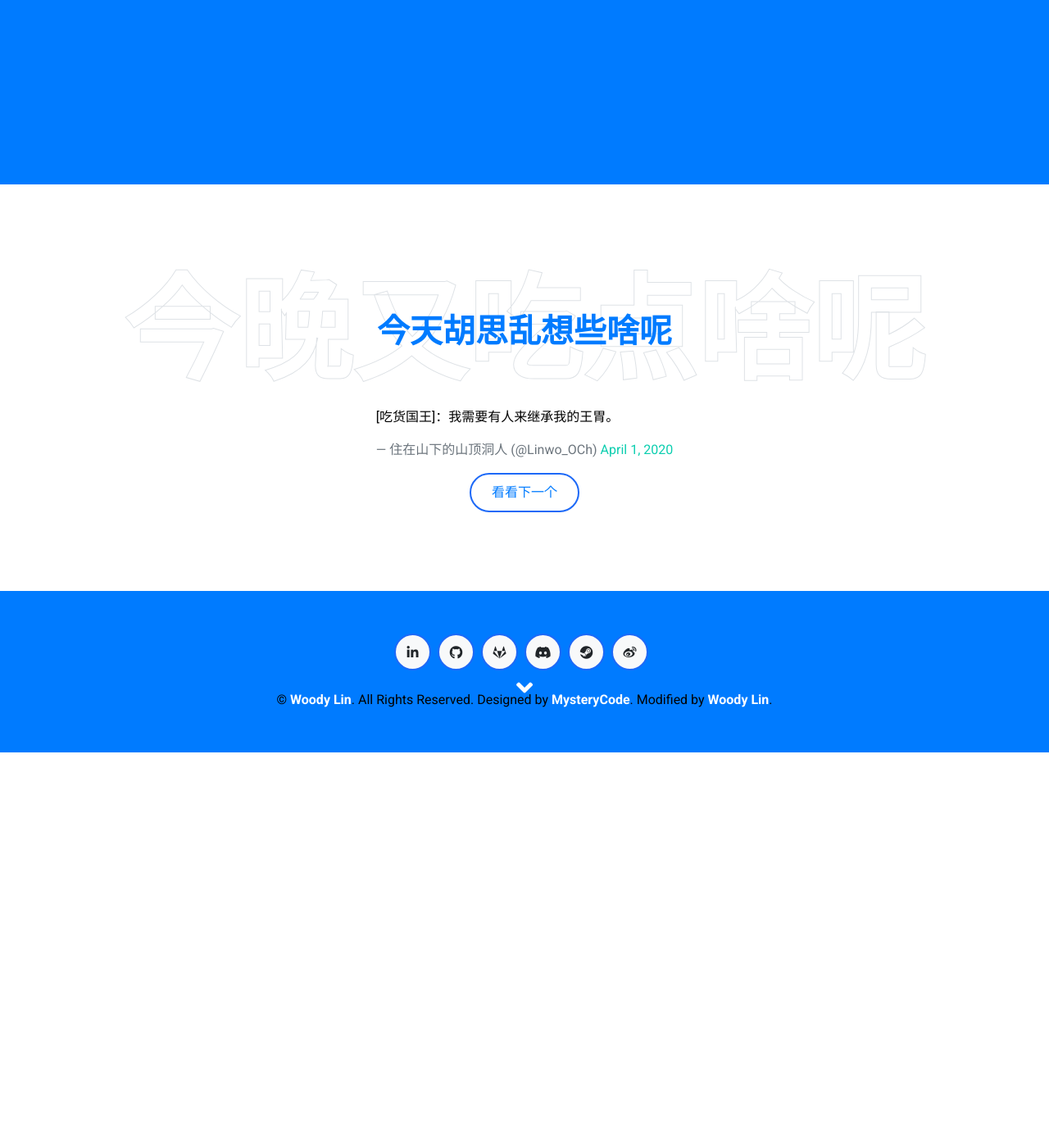
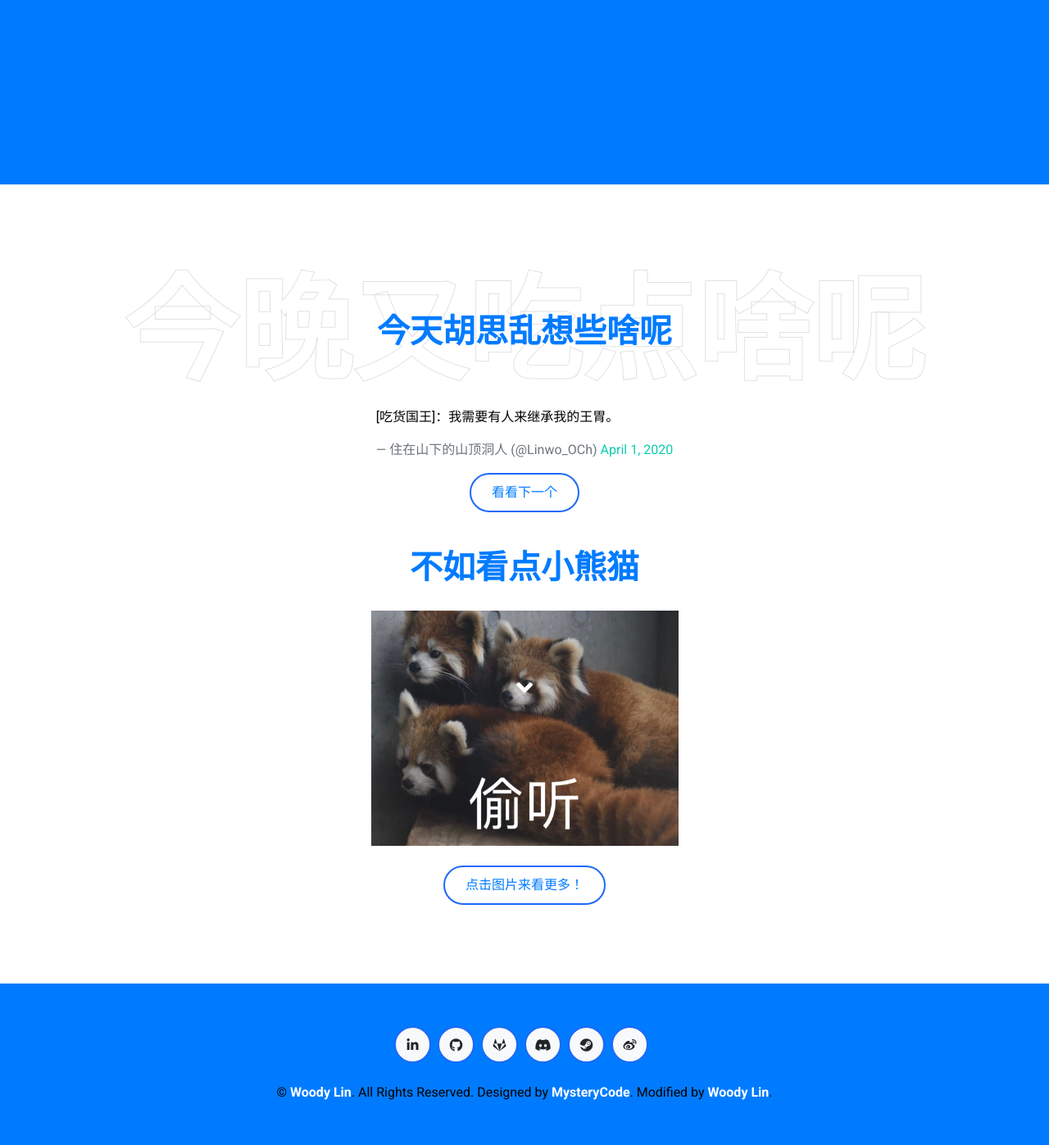
Before and after one commit to WoodyLinwc/WoodyLinwc.github.io, a Jekyll site: the page built from moyu.md, in a window 1280 px wide. Shown: the whole page at 82% size. Built offline with Jekyll 4.4.1, drawn with Linux system fonts in a browser that asks for light colours; nearby versions of some CDN libraries; comment, search, counter and statistics services are not loaded; before the commit the page ends 918 px from its top, so only the background shows below that.

Commit message:
moyu section updated

```diff
--- a/css/style.css
+++ b/css/style.css
@@ -330,3 +330,17 @@ h1,h2,h3,h4,h5,h6,p{
   display: block;
   margin: 0 auto;
 }
+
+/*====================== Redpanda Section ==================*/
+#image-container {
+  display: flex;
+  justify-content: center;
+  align-items: center;
+}
+
+.img-scale-down {
+  width: 30%;
+  height: 30%;
+  object-fit: scale-down;
+  overflow: hidden;
+}
--- /dev/null
+++ b/js/meme.js
@@ -0,0 +1,10 @@
+// https://compressjpeg.com/
+
+function generateRandomImage() {
+    const imageContainer = document.getElementById('image-container');
+    const randomIndex = Math.floor(Math.random() * 2) + 1;
+    const imageUrl = `img/redpanda/red${randomIndex}-min.jpg`;
+    const randomImage = document.getElementById('random-image');
+    randomImage.src = imageUrl;
+}
+generateRandomImage();
--- a/js/tweet.js
+++ b/js/tweet.js
@@ -163,6 +163,8 @@ const tweets = [
     '继续发点！'
   ];
 
+  // https://compressjpeg.com/
+
   function generateRandomTweet() {
     const tweetContainer = document.getElementById('tweet-container');
     const randomIndex = Math.floor(Math.random() * tweets.length);
--- a/moyu.md
+++ b/moyu.md
@@ -22,4 +22,18 @@ layout: sub
 <button id="generate-button" onclick="generateRandomTweet()" class="btn btn-outline-primary nav-item">看看下一个</button>
 <script async src="https://platform.twitter.com/widgets.js" charset="utf-8"></script>
 <script src="js/tweet.js"></script>
+<br/>
 <!-- Twitter Start-->
+
+
+
+<div class="container-fluid py-5" id="testimonial">
+    <div class="container">
+        <div class="position-relative d-flex align-items-center justify-content-center">
+            <h1 class="position-absolute text-uppercase text-primary">不如看点小熊猫</h1>
+        </div>
+    </div>
+</div>
+<div id="image-container"><img id="random-image" src="" class="img-scale-down" onclick="generateRandomImage()"></div><br/>
+<button id="generate-button" onclick="generateRandomImage()" class="btn btn-outline-primary nav-item">点击图片来看更多！</button>
+<script src="js/meme.js"></script>
```
Also changed, not shown: img/redpanda/red1-min.JPG (added), img/redpanda/red2-min.JPG (added).
